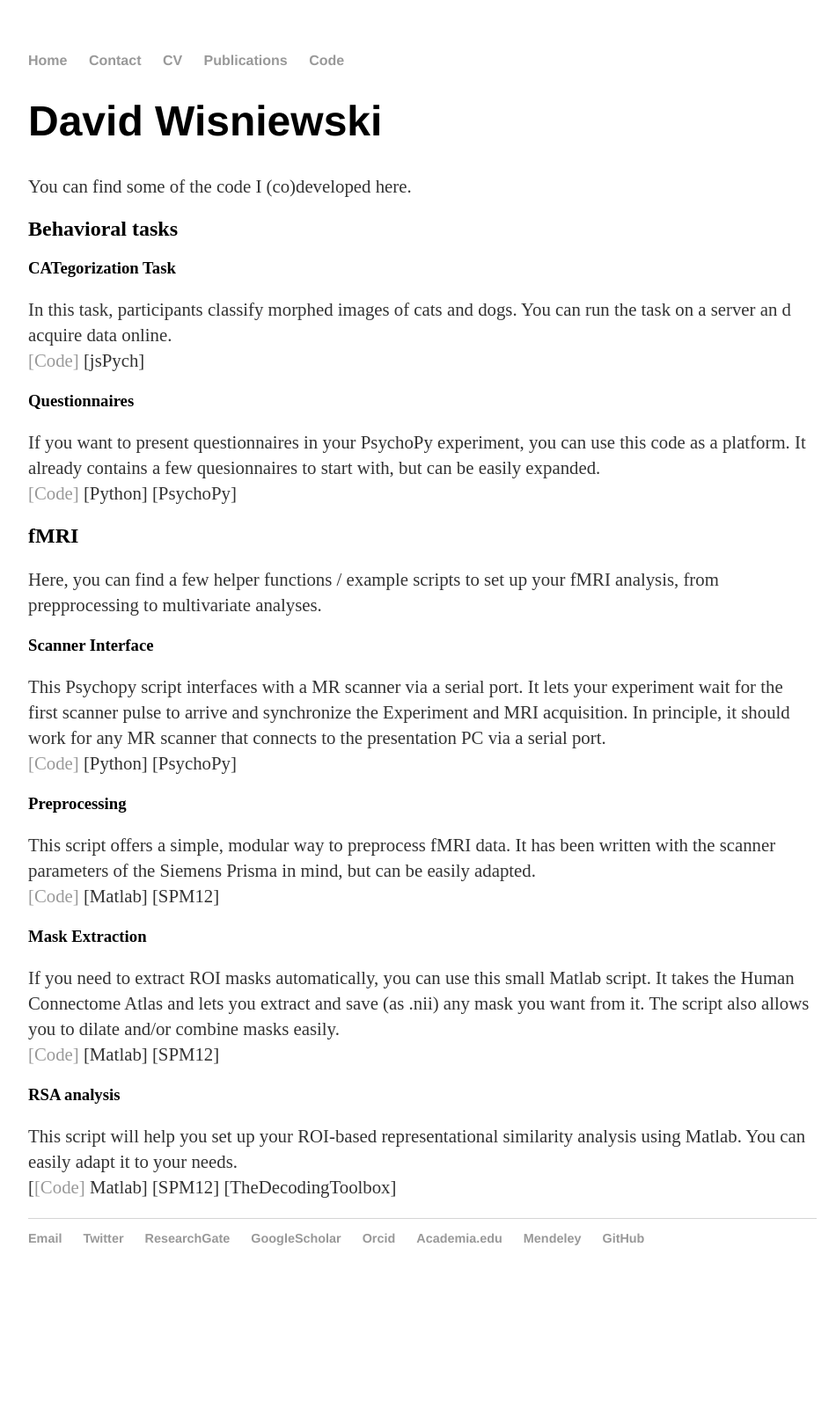
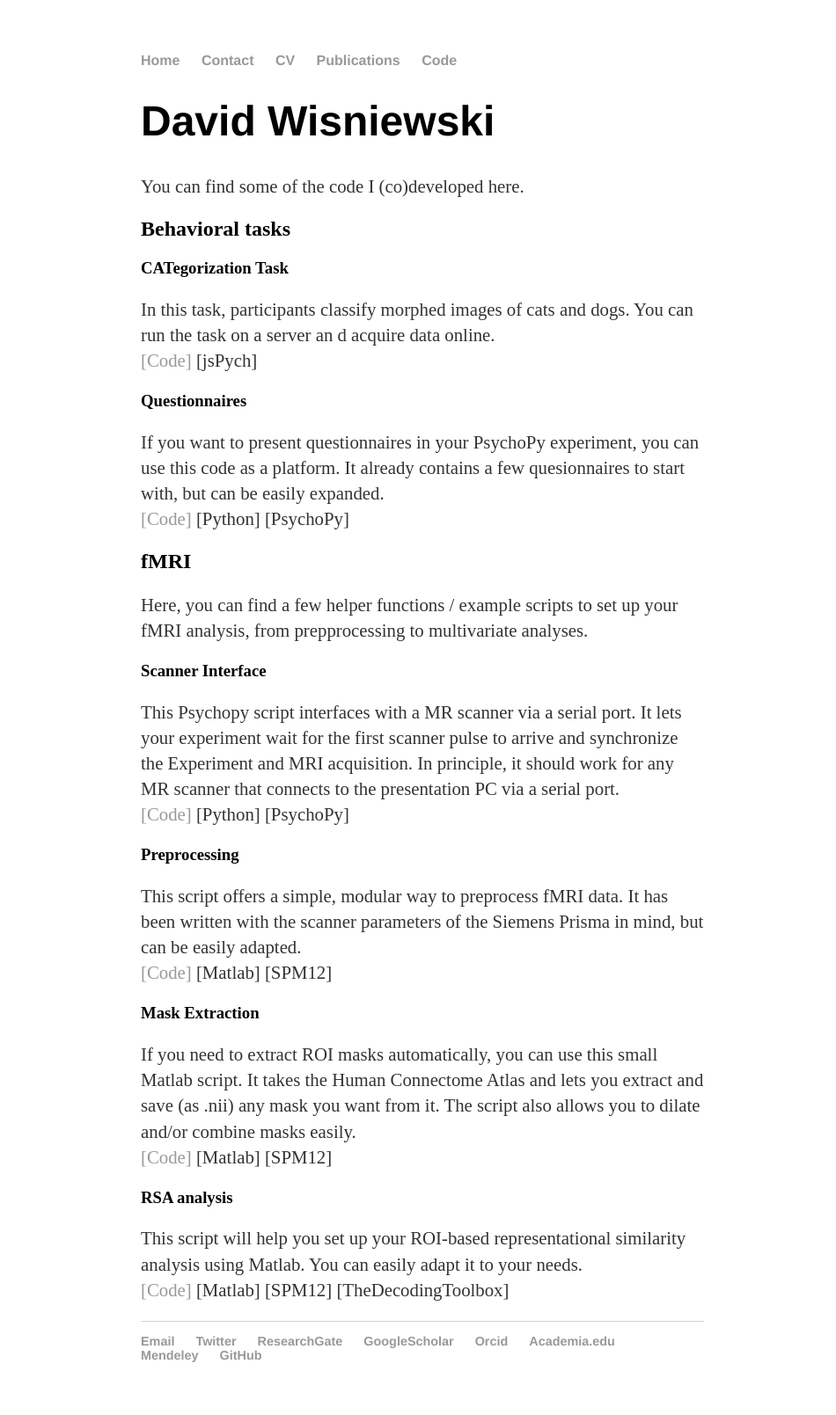
Before and after one commit to davidwisniewski/davidwisniewski.github.io, a Jekyll site: the page built from code/index.html, in a window 1280 px wide. Shown: the whole page at 88% size, without its empty margins (160-1110 px from the left). Built offline with Jekyll 4.4.1, drawn with Linux system fonts in a browser that asks for light colours; before the commit the page ends 1476 px from its top, so only the background shows below that.

Commit message:
css fixes

```diff
--- a/code/index.html
+++ b/code/index.html
@@ -45,7 +45,7 @@ title: David Wisniewski
 	<h3>RSA analysis</h3>
 	<p>
 	This script will help you set up your ROI-based representational similarity analysis using Matlab. You can easily adapt it to your needs. <br>
-	[<a href="https://github.com/CCN-github/RSA_fMRI_matlab">[Code]</a> Matlab] [SPM12] [TheDecodingToolbox] <br>
+	<a href="https://github.com/CCN-github/RSA_fMRI_matlab">[Code]</a> [Matlab] [SPM12] [TheDecodingToolbox] <br>
 	</p>
 
 
--- a/css/main.css
+++ b/css/main.css
@@ -1,6 +1,7 @@
 body {
+	display: block;
     margin: 60px auto;
-    width: 70%;
+    width: 50%;
 }
 nav ul, footer ul {
     font-family:'Helvetica', 'Arial', 'Sans-Serif';
```
